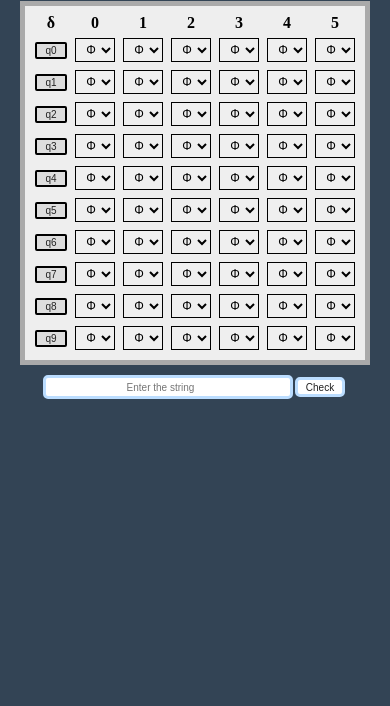
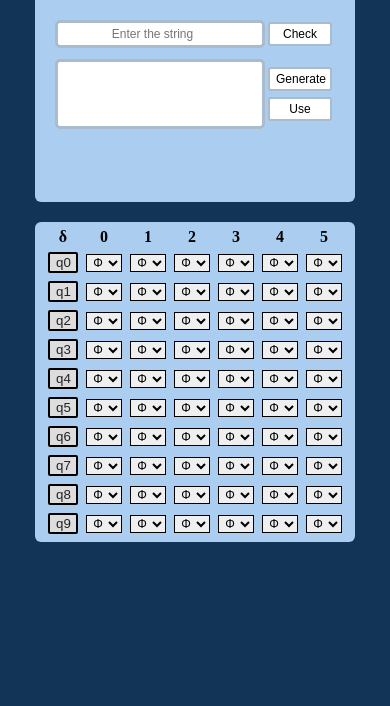
Before and after one commit to Ebadulislam1001/DFA, a plain HTML site: page index.html in a window 390 px wide. Shown: the part 138-844 px from the top of the page. Drawn offline with Linux system fonts and the light colour scheme.

Commit message:
text-update

```diff
--- a/index.html
+++ b/index.html
@@ -7,47 +7,85 @@
     <title>DFA</title>
     <style>
       body {
-        background-color: #345;
+        display: flex;
+        flex-direction: column;
+        align-items: center;
+        background-color: #123456;
         margin: 0;
         padding: 0;
       }
-      main {
+      #main {
+        margin-top: 20vh;
+        width: 100%;
+        min-height: 500px;
+        display: flex;
+        flex-direction: row;
+        align-items: center;
+        justify-content: space-evenly;
+      }
+      #dashboard,
+      #transition-table {
         display: flex;
         flex-direction: column;
         align-items: center;
         justify-content: center;
+        box-sizing: border-box;
+        min-width: 400px;
+        min-height: 400px;
+        max-width: 400px;
+        max-height: 400px;
+        border-radius: 6px;
+        background-color: #abcdef;
+        padding: 10px;
       }
-      header {
-        width: 400px;
+      #input-string-section,
+      #table-text-section {
+        display: flex;
+        flex-direction: row;
+        align-items: center;
         margin: 10px;
-        color: #bdf;
-        font-size: 36px;
-        font-family: monospace;
-        text-align: center;
       }
-      section {
-        width: 400px;
+      #table-text-button-section {
+        height: 80px;
         display: flex;
         flex-direction: column;
         align-items: center;
-        justify-content: center;
+        justify-content: space-between;
       }
-      footer {
-        width: 360px;
-        margin: 10px;
-        padding: 10px;
-        padding-left: 25px;
-        border: 4px solid #ace;
-        border-radius: 6px;
-        background-color: #def;
+      #heading {
+        margin: 0;
+        margin-bottom: 40px;
+        font-family: monospace;
+        font-size: 36px;
       }
-      table {
-        margin: 5px 0;
-        background-color: #eee;
-        border: 5px solid #aaa;
-        padding: 10px;
+      #input-string {
+        text-align: center;
+        font-size: 16px;
+        width: 250px;
+        height: 25px;
+        border: 3px solid #abc;
+        border-radius: 5px;
       }
-      button {
+      #table-text {
+        resize: none;
+        text-align: left;
+        font-size: 16px;
+        width: 250px;
+        height: 75px;
+        border: 3px solid #abc;
+        border-radius: 5px;
+      }
+      .dashboard-buttons {
+        text-align: center;
+        font-size: 16px;
+        width: 100px;
+        height: 30px;
+        background-color: #fff;
+        border: 3px solid #abc;
+        border-radius: 5px;
+        margin: 5px;
+      }
+      .state-buttons {
         margin: 2px;
         width: 36px;
         background-color: #ddd;
@@ -64,90 +102,125 @@
         height: 24px;
         border: 1px solid black;
       }
-      form {
-        margin: 5px;
+      @media only screen and (max-width: 900px) {
+        #main {
+          margin: 0;
+          width: 100%;
+          min-height: 1000px;
+          display: flex;
+          flex-direction: column;
+        }
+      }
+      @media only screen and (max-width: 450px) {
+        #main {
+          width: 100%;
+          min-height: 700px;
+          display: flex;
+          flex-direction: column;
+        }
+        #dashboard,
+        #transition-table {
+          display: flex;
+          flex-direction: column;
+          align-items: center;
+          justify-content: center;
+          box-sizing: border-box;
+          min-width: 320px;
+          min-height: 320px;
+          max-width: 320px;
+          max-height: 320px;
+          border-radius: 6px;
+          background-color: #abcdef;
+          padding: 5px;
+        }
+        #input-string-section,
+        #table-text-section {
           display: flex;
           flex-direction: row;
           align-items: center;
-        justify-content: center;
+          margin: 5px;
         }
-      #stringDisplay {
+        #table-text-button-section {
+          height: 60px;
+          display: flex;
+          flex-direction: column;
+          align-items: center;
+          justify-content: space-between;
+        }
+        #heading {
+          margin: 0;
+          margin-bottom: 30px;
+          font-family: monospace;
+          font-size: 30px;
+        }
+        #input-string {
           text-align: center;
-        font-size: 16px;
-        width: 300px;
-        height: 25px;
-        border: 3px solid #bdf;
+          font-size: 12px;
+          width: 200px;
+          height: 20px;
+          border: 3px solid #abc;
           border-radius: 5px;
         }
-      #checkButton {
-        text-align: center;
+        #table-text {
+          resize: none;
+          text-align: left;
           font-size: 16px;
-        width: 100px;
-        height: 30px;
-        background-color: #fff;
-        border: 3px solid #bdf;
+          width: 200px;
+          height: 60px;
+          border: 3px solid #abc;
           border-radius: 5px;
         }
-      @media only screen and (max-width: 520px) {
-        header {
-          width: 360px;
-          margin: 8px;
-          font-size: 24px;
+        .dashboard-buttons {
+          text-align: center;
+          font-size: 12px;
+          width: 64px;
+          height: 24px;
+          background-color: #fff;
+          border: 2px solid #abc;
+          border-radius: 3px;
+          margin: 3px;
         }
-        section {
-          width: 360px;
-        }
-        footer {
-          width: 300px;
-          margin: 15px;
-          padding: 8px;
-          font-size: 10px;
-          border-radius: 4px;
-          display: none;
-        }
-        table {
-          margin: 5px;
-          padding: 5px;
-        }
-        button {
+        .state-buttons {
           margin: 2px;
-          width: 32px;
-          font-size: 10px;
+          width: 30px;
+          background-color: #ddd;
           color: #222;
           text-align: center;
-          background-color: #ddd;
+          border: 2px solid black;
           border-radius: 2px;
         }
         select {
           margin: 2px;
-          padding-left: 4px;
+          text-align: center;
           font-size: 12px;
-          width: 40px;
-          height: 24px;
-        }
-        #stringDisplay {
-          text-align: center;
-          font-size: 10px;
-          width: 240px;
-          height: 16px;
-        }
-        #checkButton {
-          font-size: 10px;
-          text-align: center;
-          width: 50px;
-          height: 20px;
+          width: 36px;
+          height: 18px;
+          border: 1px solid black;
         }
       }
     </style>
   </head>
   <body>
-    <main>
-      <header>
-        <h1>D F A</h1>
-      </header>
-      <section>
-        <table id="transitionTable">
-          <tr id="tableHeads">
+    <main id="main">
+      <section id="dashboard-section">
+        <form id="dashboard">
+          <p id="heading">D F A</p>
+          <div id="input-string-section">
+            <input id="input-string" type="number" placeholder="Enter the string" />
+            <button id="check-button" class="dashboard-buttons" type="button" onclick="check()">Check</button>
+          </div>
+          <div id="table-text-section">
+            <textarea id="table-text" cols="30" rows="10"></textarea>
+            <div id="table-text-button-section">
+              <button id="generate-text" class="dashboard-buttons" type="button" onclick="generateText()">Generate</button>
+              <button id="use-text" class="dashboard-buttons" type="button" onclick="useText()">Use</button>
+            </div>
+          </div>
+        </form>
+      </section>
+      <section id="transition-table-section">
+        <table id="transition-table">
+          <tr id="table-heads">
             <th>&delta;</th>
             <th>0</th>
             <th>1</th>
@@ -157,7 +230,7 @@
             <th>5</th>
           </tr>
           <tr id="row0">
-            <td><button id="button0" type="button" onclick="toggle(0)">q0</button></td>
+            <td><button id="button0" class="state-buttons" type="button" onclick="toggle(0)">q0</button></td>
             <td>
               <select id="t(0,0)">
                 <option value="-1">&Phi;</option>
@@ -250,7 +323,7 @@
             </td>
           </tr>
           <tr id="row1">
-            <td><button id="button1" type="button" onclick="toggle(1)">q1</button></td>
+            <td><button id="button1" class="state-buttons" type="button" onclick="toggle(1)">q1</button></td>
             <td>
               <select id="t(1,0)">
                 <option value="-1">&Phi;</option>
@@ -343,7 +416,7 @@
             </td>
           </tr>
           <tr id="row2">
-            <td><button id="button2" type="button" onclick="toggle(2)">q2</button></td>
+            <td><button id="button2" class="state-buttons" type="button" onclick="toggle(2)">q2</button></td>
             <td>
               <select id="t(2,0)">
                 <option value="-1">&Phi;</option>
@@ -436,7 +509,7 @@
             </td>
           </tr>
           <tr id="row3">
-            <td><button id="button3" type="button" onclick="toggle(3)">q3</button></td>
+            <td><button id="button3" class="state-buttons" type="button" onclick="toggle(3)">q3</button></td>
             <td>
               <select id="t(3,0)">
                 <option value="-1">&Phi;</option>
@@ -529,7 +602,7 @@
             </td>
           </tr>
           <tr id="row4">
-            <td><button id="button4" type="button" onclick="toggle(4)">q4</button></td>
+            <td><button id="button4" class="state-buttons" type="button" onclick="toggle(4)">q4</button></td>
             <td>
               <select id="t(4,0)">
                 <option value="-1">&Phi;</option>
@@ -622,7 +695,7 @@
             </td>
           </tr>
           <tr id="row5">
-            <td><button id="button5" type="button" onclick="toggle(5)">q5</button></td>
+            <td><button id="button5" class="state-buttons" type="button" onclick="toggle(5)">q5</button></td>
             <td>
               <select id="t(5,0)">
                 <option value="-1">&Phi;</option>
@@ -715,7 +788,7 @@
             </td>
           </tr>
           <tr id="row6">
-            <td><button id="button6" type="button" onclick="toggle(6)">q6</button></td>
+            <td><button id="button6" class="state-buttons" type="button" onclick="toggle(6)">q6</button></td>
             <td>
               <select id="t(6,0)">
                 <option value="-1">&Phi;</option>
@@ -808,7 +881,7 @@
             </td>
           </tr>
           <tr id="row7">
-            <td><button id="button7" type="button" onclick="toggle(7)">q7</button></td>
+            <td><button id="button7" class="state-buttons" type="button" onclick="toggle(7)">q7</button></td>
             <td>
               <select id="t(7,0)">
                 <option value="-1">&Phi;</option>
@@ -901,7 +974,7 @@
             </td>
           </tr>
           <tr id="row8">
-            <td><button id="button8" type="button" onclick="toggle(8)">q8</button></td>
+            <td><button id="button8" class="state-buttons" type="button" onclick="toggle(8)">q8</button></td>
             <td>
               <select id="t(8,0)">
                 <option value="-1">&Phi;</option>
@@ -994,7 +1067,7 @@
             </td>
           </tr>
           <tr id="row9">
-            <td><button id="button9" type="button" onclick="toggle(9)">q9</button></td>
+            <td><button id="button9" class="state-buttons" type="button" onclick="toggle(9)">q9</button></td>
             <td>
               <select id="t(9,0)">
                 <option value="-1">&Phi;</option>
@@ -1087,26 +1160,13 @@
             </td>
           </tr>
         </table>
-        <form>
-          <input id="stringDisplay" type="number" placeholder="Enter the string" />
-          <button id="checkButton" type="button" onclick="check()">Check</button>
-        </form>
       </section>
-      <footer id="footer">
-        <h3>Need Help ?</h3>
-        <div>
-          <p>1. Fill the transition table according to your DFA.</p>
-          <p>2. Click on a state to make it Final / nonFinal.</p>
-          <p>3. Enter the string you want to check.</p>
-          <p>4. Click on the check button</p>
-          <p>&rarr; If the the input section turns green : the string is accepted</p>
-          <p>&rarr; If the the input section turns red : the string is rejected</p>
-        </div>
-      </footer>
     </main>
+  </body>
   <script>
     function reset() {
       for (i = 0; i < 10; i++) {
+        document.getElementById("button" + i).style.backgroundColor = "#ddd";
         for (j = 0; j < 6; j++) {
           document.getElementById("t(" + i + "," + j + ")").value = -1;
         }
@@ -1114,44 +1174,86 @@
     }
     function toggle(i) {
       if (final[i] == 0) {
-          document.getElementById("button" + i).style.backgroundColor = "#bdf";
+        document.getElementById("button" + i).style.backgroundColor = "#bfb";
         final[i] = 1;
       } else {
         document.getElementById("button" + i).style.backgroundColor = "#ddd";
         final[i] = 0;
       }
     }
-      function check() {
+    function fetchTableData() {
       for (i = 0; i < 10; i++) {
         for (j = 0; j < 6; j++) {
           transition[i][j] = document.getElementById("t(" + i + "," + j + ")").value;
         }
       }
-        const inputStr = document.getElementById("stringDisplay").value;
-        const inputLen = inputStr.length;
-        console.log(inputStr + " " + inputLen);
-        let currentState = 0;
+    }
+    function check() {
+      fetchTableData();
+      const inputString = document.getElementById("input-string").value;
+      const inputLength = inputString.length;
+      // console.log(inputString + " " + inputLength);
 
-        for (i = 0; i < inputLen && currentState >= 0; i++) {
+      let currentState = initialState;
+
+      for (i = 0; i < inputLength && currentState >= 0; i++) {
         let nextState = -1;
-          if (inputStr[i] >= 0 && inputStr[i] <= 5) {
-            nextState = transition[currentState][inputStr[i]];
+        if (inputString[i] >= 0 && inputString[i] < 6) {
+          nextState = transition[currentState][inputString[i]];
         }
-          console.log(i + 1 + ": State q" + currentState + " on symbol " + inputStr[i] + " leads us to state q" + nextState);
+        // console.log(i + 1 + ": State q" + currentState + " on symbol " + inputString[i] + " leads us to state q" + nextState);
         currentState = nextState;
       }
-        if (final[currentState] == 1) {
-          document.getElementById("stringDisplay").style.backgroundColor = "#bfd";
+      if (currentState == -1 || final[currentState] == 0) {
+        document.getElementById("input-string").style.backgroundColor = "#fbb";
+        alert("string rejected !");
+      } else {
+        document.getElementById("input-string").style.backgroundColor = "#bfb";
         alert("string accepted !");
-        } else {
-          document.getElementById("stringDisplay").style.backgroundColor = "#fbd";
-          alert("string rejected !");
-          document.getElementById("footer").style.display = "block";
       }
     }
-
-      let final = [0, 0, 0, 0, 0, 0, 0, 0, 0, 0];
-      let transition = [
+    function generateText() {
+      fetchTableData();
+      let tableText = "";
+      for (i = 0; i < 10; i++) {
+        tableText += final[i];
+      }
+      for (i = 0; i < 10; i++) {
+        for (j = 0; j < 6; j++) {
+          if (transition[i][j] < 0) tableText += "-";
+          else tableText += transition[i][j];
+        }
+      }
+      document.getElementById("table-text").value = tableText;
+    }
+    function useText() {
+      reset();
+      const tableText = document.getElementById("table-text").value;
+      for (i = 0; i < 10; i++) {
+        if (tableText[i] == 1) {
+          document.getElementById("button" + i).style.backgroundColor = "#bfb";
+          final[i] = 1;
+        } else {
+          document.getElementById("button" + i).style.backgroundColor = "#ddd";
+          final[i] = 0;
+        }
+      }
+      for (i = 0; i < 10; i++) {
+        for (j = 0; j < 6; j++) {
+          if (i * 6 + j + 10 >= tabletext.length || tableText[i * 6 + j + 10] == "-") {
+            transition[i][j] = -1;
+            document.getElementById("t(" + i + "," + j + ")").value = -1;
+          } else {
+            const t_value = tableText[i * 6 + j + 10];
+            transition[i][j] = t_value;
+            document.getElementById("t(" + i + "," + j + ")").value = t_value;
+          }
+        }
+      }
+    }
+    const initialState = 0;
+    const final = [0, 0, 0, 0, 0, 0, 0, 0, 0, 0];
+    const transition = [
       [-1, -1, -1, -1, -1, -1],
       [-1, -1, -1, -1, -1, -1],
       [-1, -1, -1, -1, -1, -1],
@@ -1165,5 +1267,4 @@
     ];
     reset();
   </script>
-  </body>
 </html>
```
Lines whose indentation alone changed are shown as unchanged.
